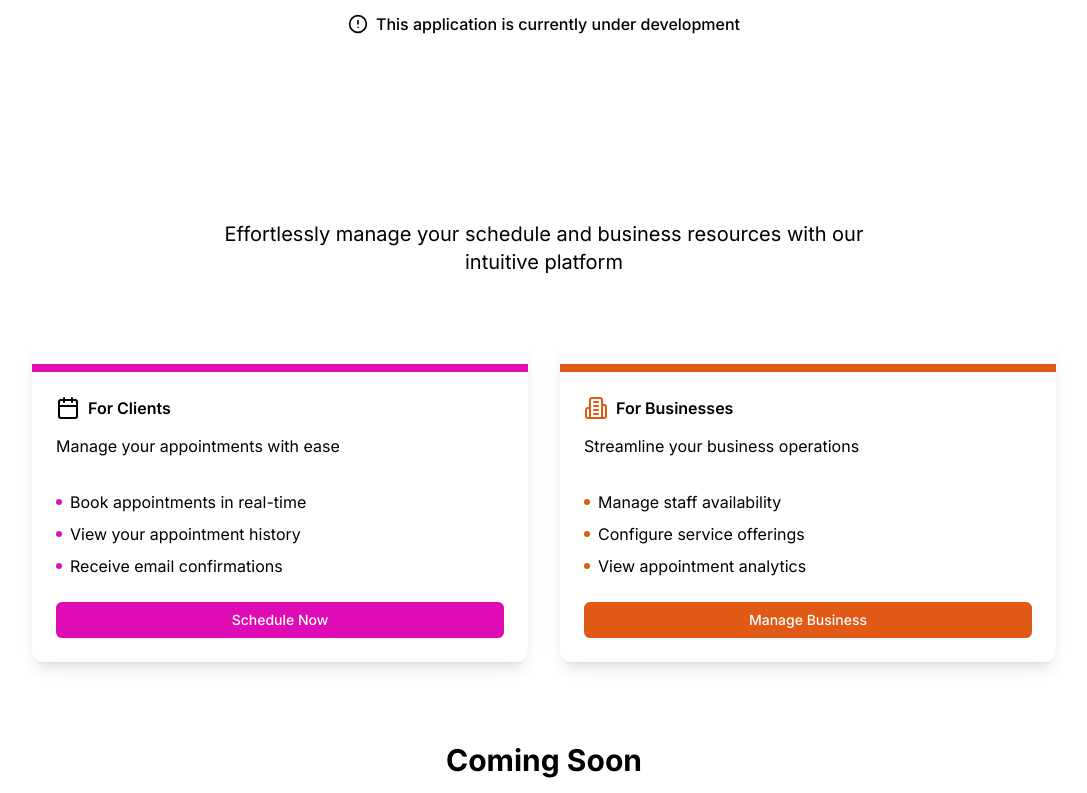
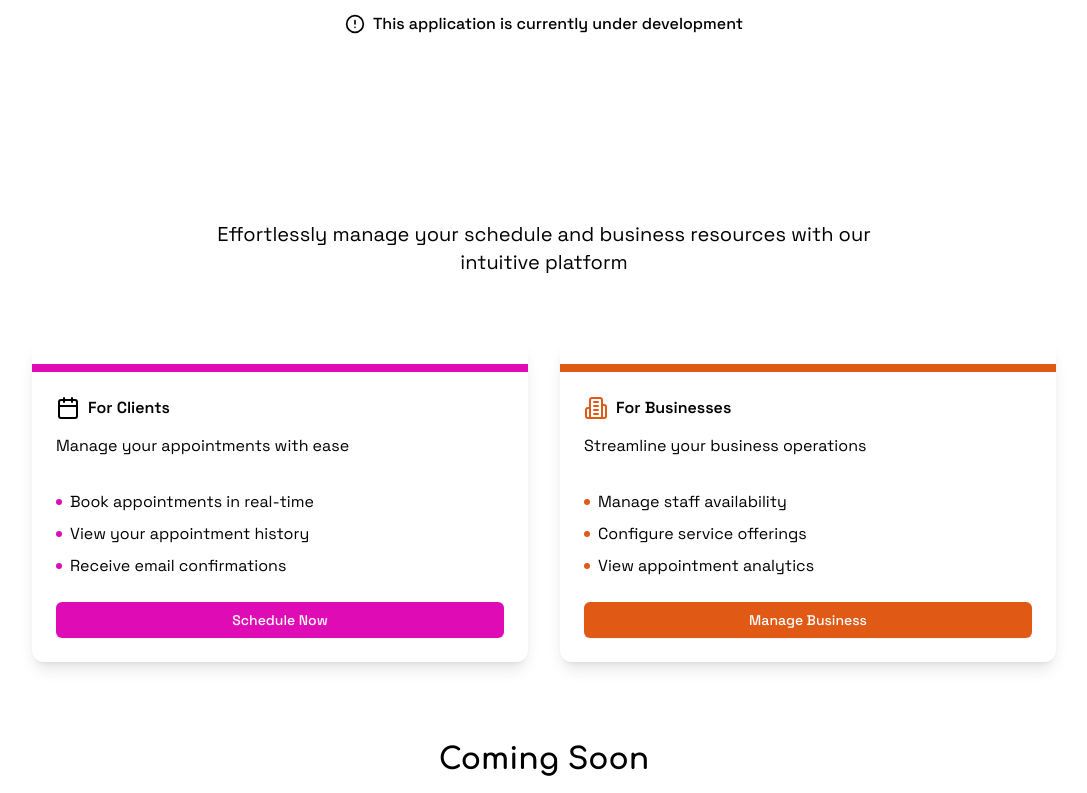
Before and after one commit to Faelivrinx/appointment-app, a Next.js app: page / in a window 1280 px wide. Shown: the top 793 px of the page, without its empty margins (96-1183 px from the left). Built offline with nearby package versions, Linux system fonts and the light colour scheme.

Commit message:
added font

```diff
--- a/src/app/globals.css
+++ b/src/app/globals.css
@@ -1,6 +1,10 @@
 @import "tailwindcss";
 
 @theme {
+  /* Custom font families */
+  --font-heading: "Comfortaa", ui-sans-serif, system-ui, sans-serif;
+  --font-body: "Space Grotesk", ui-sans-serif, system-ui, sans-serif;
+
   /* Shocking Pink colors */
   --color-pink-shocking: #df0cb5;
   --color-pink-shocking-light: #e854cb;
@@ -88,4 +92,17 @@
     --input: 20 5% 35%;
     --ring: 311 71% 75%;
   }
+  /* Apply fonts to elements */
+  h1,
+  h2,
+  h3,
+  h4,
+  h5,
+  h6 {
+    font-family: var(--font-heading);
+  }
+
+  body {
+    font-family: var(--font-body);
+  }
 }
--- a/src/app/layout.tsx
+++ b/src/app/layout.tsx
@@ -1,8 +1,21 @@
 import type { Metadata } from "next";
-import { Inter } from "next/font/google";
+import { Comfortaa, Space_Grotesk } from "next/font/google";
 import "./globals.css";
 
-const inter = Inter({ subsets: ["latin"] });
+// Define fonts
+const comfortaa = Comfortaa({
+  subsets: ["latin"],
+  display: "swap",
+  weight: ["300", "400", "500", "600", "700"],
+  variable: "--font-comfortaa",
+});
+
+const spaceGrotesk = Space_Grotesk({
+  subsets: ["latin"],
+  display: "swap",
+  weight: ["300", "400", "500", "600", "700"],
+  variable: "--font-space-grotesk",
+});
 
 export const metadata: Metadata = {
   title: "Appointment Scheduler",
@@ -16,7 +29,9 @@ export default function RootLayout({
 }>) {
   return (
     <html lang="en">
-      <body className={inter.className}>{children}</body>
+      <body className={`${comfortaa.variable} ${spaceGrotesk.variable}`}>
+        {children}
+      </body>
     </html>
   );
 }
```
